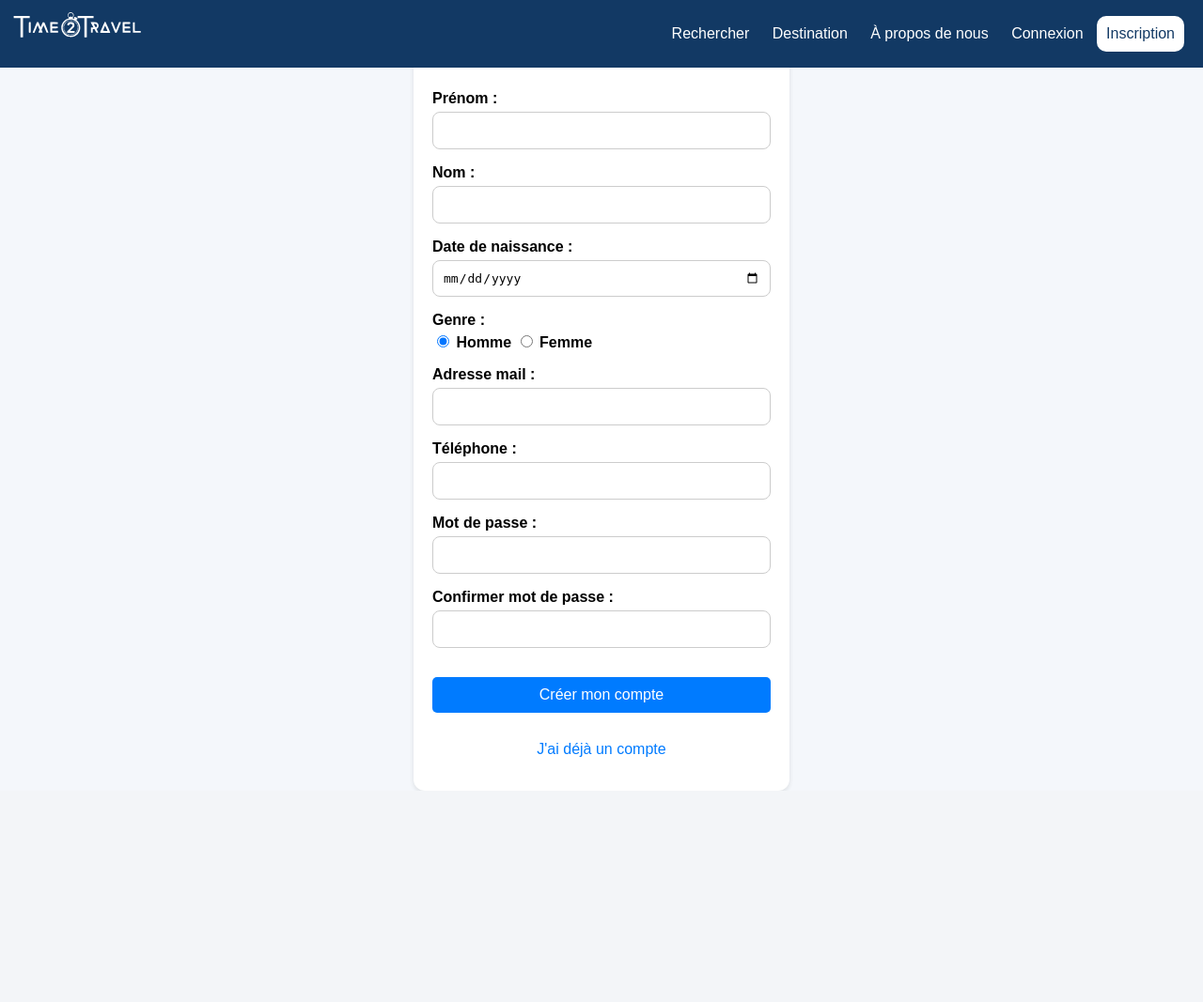
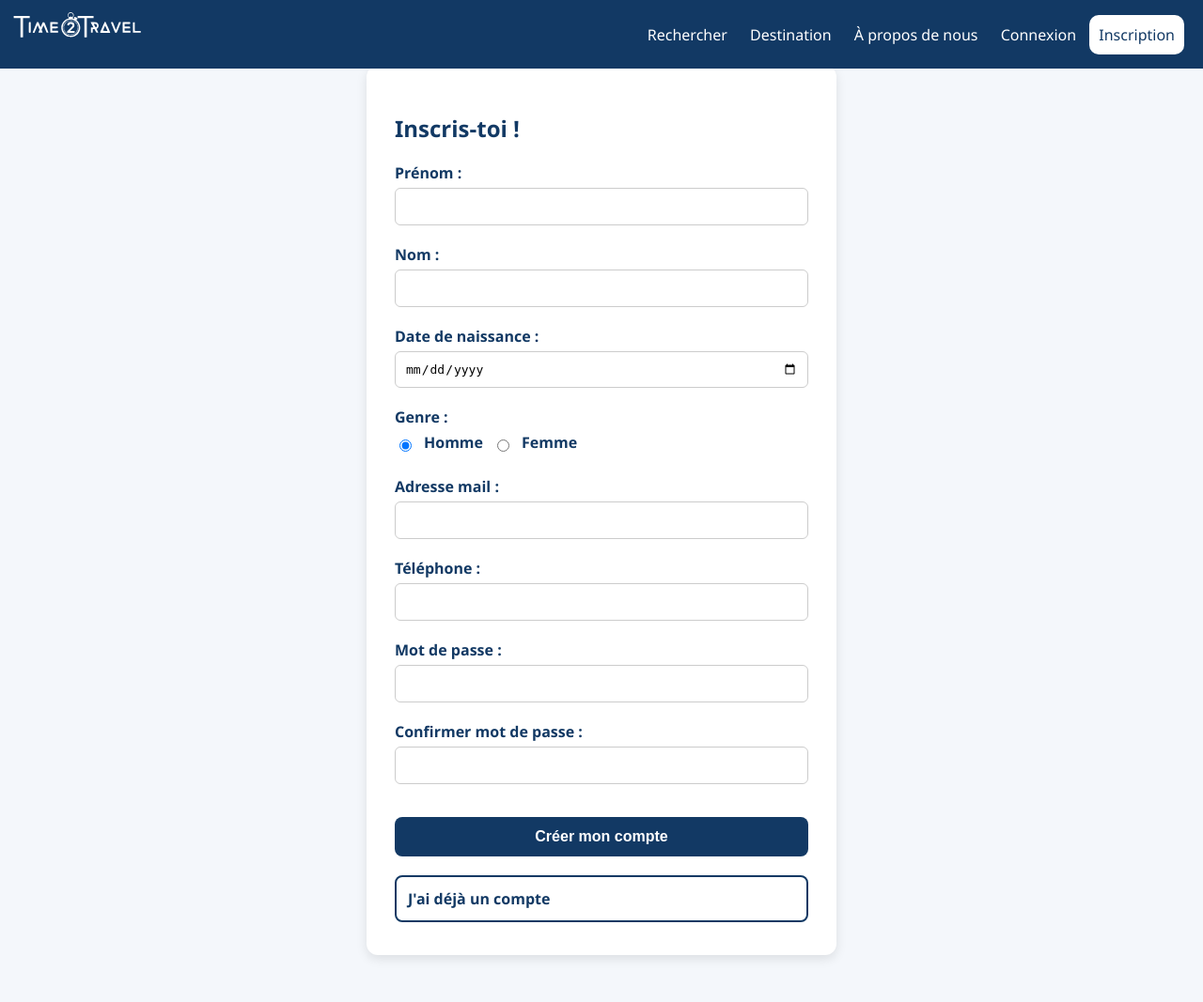
Before and after one commit to Jilani38/TimeToTravel, a PHP site: page /php/page_inscription.php in a window 1280 px wide. Shown: the whole page at 94% size. Before the commit the page ends 842 px from the top, so only its background shows below. Run offline with PHP 8.4, Linux system fonts and the light colour scheme.

Commit message:
amelioration de la page d'inscription

```diff
--- a/css/page_inscription.css
+++ b/css/page_inscription.css
@@ -1,25 +1,96 @@
-/* ====== Fond avec dégradé passé → futur ====== */
+/* ====== Fond général ====== */
 body {
+  font-family: 'Segoe UI', sans-serif;
+  background-color: #f4f7fb;
+  margin: 0;
+  padding: 0;
+  min-height: 100vh;
   display: flex;
-  justify-content: center;
-  align-items: center;
-  height: 100vh;
-  position: relative;
-  overflow: hidden;
+  flex-direction: column;
 }
 
-/* ====== Formulaire stylé ====== */
-form {
-  margin-top: 50px;
-  text-align: center;
+/* ====== Header reste bien en haut ====== */
+header {
+  background-color: #123964;
+  color: white;
+  padding: 10px 20px;
+  flex-shrink: 0;
+}
+
+/* ====== Formulaire ====== */
+form.card {
+  background-color: white;
+  margin: 50px auto;
+  padding: 30px;
+  max-width: 500px;
   width: 90%;
-  max-width: 400px;
+  box-shadow: 0 4px 12px rgba(0, 0, 0, 0.1);
+  border-radius: 12px;
+}
+
+h2 {
+  color: #123964;
+  margin-bottom: 20px;
+}
+
+.input-group {
+  margin-bottom: 20px;
+  text-align: left;
+}
+
+.input-group label {
+  display: block;
+  font-weight: bold;
+  color: #123964;
+  margin-bottom: 5px;
+}
+
+input[type="text"],
+input[type="email"],
+input[type="password"],
+input[type="tel"],
+input[type="date"] {
+  width: 100%;
+  padding: 10px;
+  border: 1px solid #ccc;
+  border-radius: 6px;
   box-sizing: border-box;
 }
 
-main {
-  flex: 1;
+.radio-group {
   display: flex;
-  flex-direction: column;
-  gap: 5rem;
+  align-items: center;
+  gap: 10px;
 }
+
+button.btn-primary {
+  background-color: #123964;
+  color: white;
+  border: none;
+  padding: 12px;
+  border-radius: 8px;
+  cursor: pointer;
+  font-weight: bold;
+  width: 100%;
+}
+
+button.btn-primary:hover {
+  background-color: #19508a;
+}
+
+a.btn-secondary {
+  display: block;
+  margin-top: 15px;
+  padding: 12px;
+  background-color: white;
+  border: 2px solid #123964;
+  color: #123964;
+  text-decoration: none;
+  font-weight: bold;
+  border-radius: 8px;
+}
+
+a.btn-secondary:hover {
+  background-color: #123964;
+  color: white;
+}
```
Also changed, not shown: data/utilisateurs.json (+159 -0 lines).
